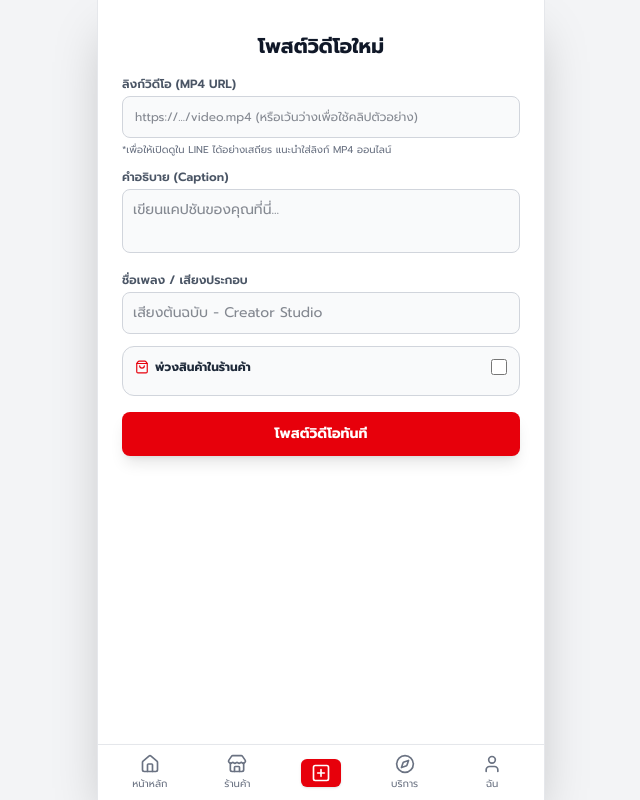
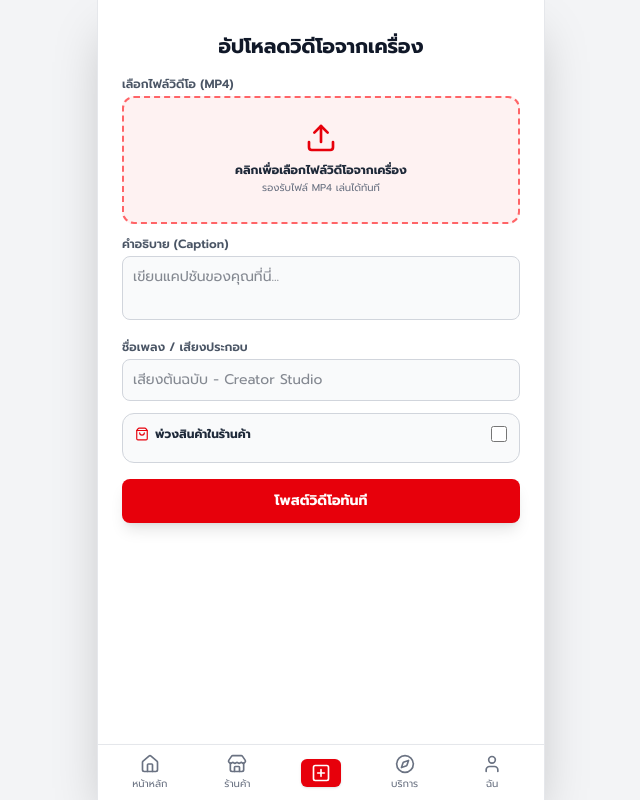
Before and after one commit to 1thamtham/toktak-v4, a React (Vite) app: page / in a window 1280 px wide. Both pictures are taken after a click on the button 639 px from the left and 772 px from the top of the page. Shown: the whole page, without its empty margins (319-959 px from the left). Built offline with nearby package versions, Linux system fonts and the light colour scheme.

Commit message:
Enhance video upload feature and update localStorage
Updated localStorage keys and added file upload functionality for videos. Modified UI elements and state management for handling video uploads.

```diff
--- a/src/App.tsx
+++ b/src/App.tsx
@@ -1,5 +1,5 @@
 import React, { useState, useRef, useEffect } from 'react';
-import { Heart, MessageCircle, Share2, Music, Home, Compass, PlusSquare, User, Play, ShoppingBag, Send, Store, Bookmark, MoreVertical } from 'lucide-react';
+import { Heart, MessageCircle, Share2, Music, Home, Compass, PlusSquare, User, Play, ShoppingBag, Send, Upload, Store, Bookmark, MoreVertical } from 'lucide-react';
 
 interface CommentItem {
   id: string;
@@ -79,7 +79,7 @@ const INITIAL_PRODUCTS: ProductItem[] = [
 export default function App() {
   const [videos, setVideos] = useState<VideoItem[]>(() => {
     try {
-      const saved = localStorage.getItem('toktak_line_fix_v10');
+      const saved = localStorage.getItem('toktak_upload_fix_v11');
       if (saved) {
         const parsed = JSON.parse(saved);
         if (Array.isArray(parsed) && parsed.length > 0) return parsed;
@@ -101,7 +101,8 @@ export default function App() {
   const [selectedProduct, setSelectedProduct] = useState<{name: string, price: string} | null>(null);
   const [showShareModal, setShowShareModal] = useState(false);
 
-  const [videoUrlInput, setVideoUrlInput] = useState('');
+  // ฟอร์มสำหรับเลือกไฟล์จากเครื่อง
+  const [pendingVideoUrl, setPendingVideoUrl] = useState<string>('');
   const [newCaption, setNewCaption] = useState('');
   const [newSong, setNewSong] = useState('');
   const [hasProd, setHasProd] = useState(false);
@@ -112,7 +113,7 @@ export default function App() {
 
   useEffect(() => {
     try {
-      localStorage.setItem('toktak_line_fix_v10', JSON.stringify(videos));
+      localStorage.setItem('toktak_upload_fix_v11', JSON.stringify(videos));
     } catch (e) {
       console.error('Error saving localStorage', e);
     }
@@ -197,13 +198,25 @@ export default function App() {
     setNewCommentText('');
   };
 
+  // ฟังก์ชันเลือกไฟล์วิดีโอจากเครื่อง
+  const handleFileChange = (e: React.ChangeEvent<HTMLInputElement>) => {
+    const file = e.target.files?.[0];
+    if (file) {
+      const fileUrl = URL.createObjectURL(file);
+      setPendingVideoUrl(fileUrl);
+    }
+  };
+
   const handleAddVideo = (e: React.FormEvent) => {
     e.preventDefault();
-    const finalUrl = videoUrlInput.trim() || 'https://assets.mixkit.co/videos/preview/mixkit-dog-running-in-the-grass-41586-large.mp4';
+    if (!pendingVideoUrl) {
+      alert('กรุณาเลือกไฟล์วิดีโอก่อนกดโพสต์ครับ!');
+      return;
+    }
 
     const newItem: VideoItem = {
       id: Date.now().toString(),
-      url: finalUrl,
+      url: pendingVideoUrl,
       username: '@my_profile',
       userAvatar: 'https://images.unsplash.com/photo-1534528741775-53994a69daeb?w=100&auto=format&fit=crop&q=60',
       caption: newCaption.trim() || 'วิดีโอใหม่ของฉัน 🚀',
@@ -219,7 +232,7 @@ export default function App() {
     };
 
     setVideos([newItem, ...videos]);
-    setVideoUrlInput('');
+    setPendingVideoUrl('');
     setNewCaption('');
     setNewSong('');
     setHasProd(false);
@@ -332,22 +345,28 @@ export default function App() {
             </div>
           )}
 
-          {/* แท็บโพสต์วิดีโอ */}
+          {/* แท็บอัปโหลดวิดีโอจากเครื่อง */}
           {activeTab === 'upload' && (
             <div className="absolute inset-0 bg-white text-gray-900 flex flex-col p-6 overflow-y-auto z-30">
-              <h2 className="text-xl font-bold mb-4 text-center mt-2 text-gray-900">โพสต์วิดีโอใหม่</h2>
+              <h2 className="text-xl font-bold mb-4 text-center mt-2 text-gray-900">อัปโหลดวิดีโอจากเครื่อง</h2>
               <form onSubmit={handleAddVideo} className="flex flex-col gap-3 pb-12">
                 <div>
-                  <label className="text-xs text-gray-600 mb-1 block font-semibold">ลิงก์วิดีโอ (MP4 URL)</label>
-                  <input
-                    type="url"
-                    placeholder="https://.../video.mp4 (หรือเว้นว่างเพื่อใช้คลิปตัวอย่าง)"
-                    value={videoUrlInput}
-                    onChange={(e) => setVideoUrlInput(e.target.value)}
-                    className="w-full bg-gray-50 border border-gray-300 rounded-lg p-3 text-xs text-gray-900 focus:outline-none focus:border-red-500"
-                  />
-                  <p className="text-[10px] text-gray-500 mt-1">*เพื่อให้เปิดดูใน LINE ได้อย่างเสถียร แนะนำใส่ลิงก์ MP4 ออนไลน์</p>
+                  <label className="text-xs text-gray-600 mb-1 block font-semibold">เลือกไฟล์วิดีโอ (MP4)</label>
+                  <label className="flex flex-col items-center justify-center w-full h-32 border-2 border-red-400 border-dashed rounded-xl cursor-pointer bg-red-50 hover:bg-red-100 transition-colors">
+                    <div className="flex flex-col items-center pt-5 pb-6 px-2 text-center">
+                      <Upload className="w-8 h-8 text-red-600 mb-2" />
+                      <p className="text-xs text-gray-800 font-bold">{pendingVideoUrl ? '✓ เลือกไฟล์วิดีโอสำเร็จแล้ว' : 'คลิกเพื่อเลือกไฟล์วิดีโอจากเครื่อง'}</p>
+                      <p className="text-[10px] text-gray-500 mt-0.5">รองรับไฟล์ MP4 เล่นได้ทันที</p>
+                    </div>
+                    <input type="file" accept="video/*" onChange={handleFileChange} className="hidden" />
+                  </label>
                 </div>
+
+                {pendingVideoUrl && (
+                  <div className="w-full h-32 bg-black rounded-lg overflow-hidden border border-gray-300">
+                    <video src={pendingVideoUrl} className="w-full h-full object-contain" controls />
+                  </div>
+                )}
 
                 <div>
                   <label className="text-xs text-gray-600 mb-1 block font-semibold">คำอธิบาย (Caption)</label>
```
